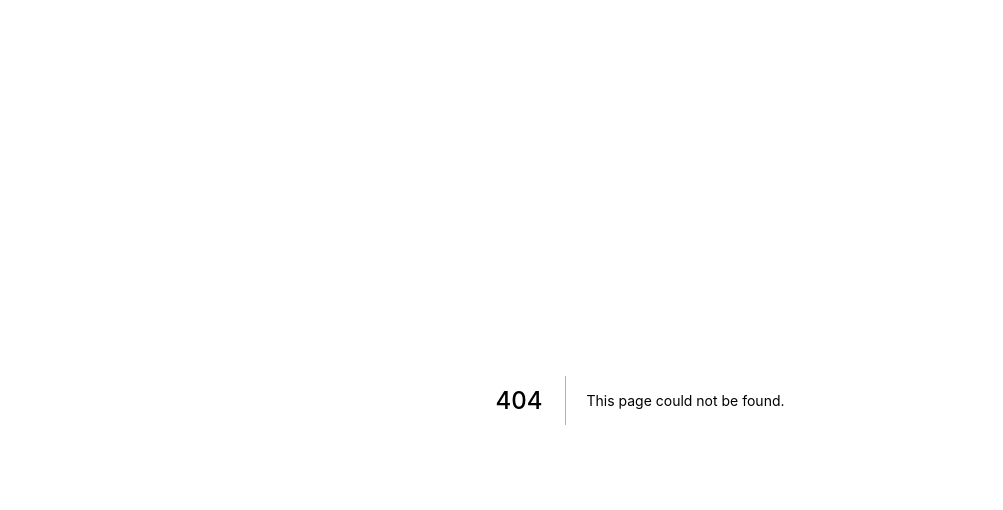
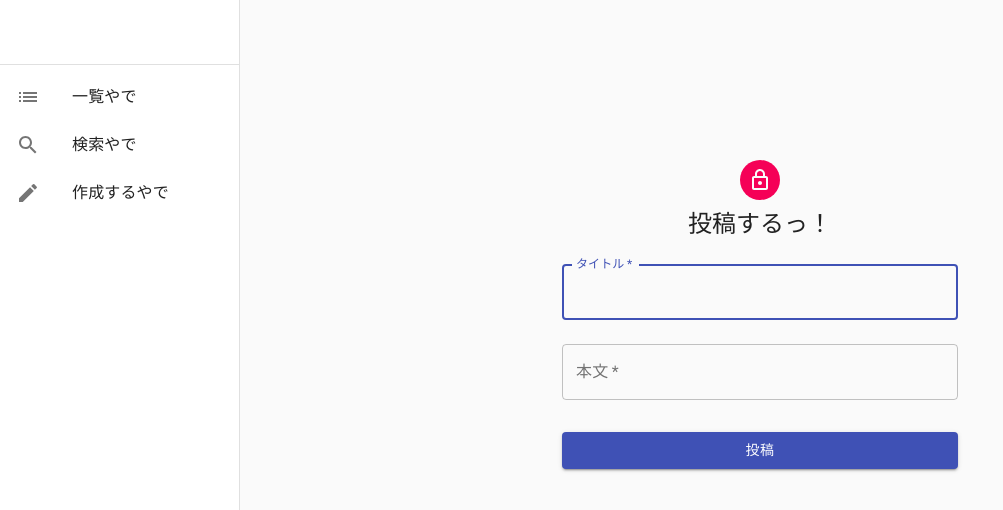
Before and after one commit to YoshijiFujiwara/saborie, a Next.js app in the folder ui/: page /create in a window 1280 px wide. Before the commit this address had no page. Shown: the top 510 px of the page, without its empty margins (0-1003 px from the left). Built offline with nearby package versions, Linux system fonts and the light colour scheme.

Commit message:
create post mutation query

```diff
--- /dev/null
+++ b/ui/components/PostForm.tsx
@@ -0,0 +1,111 @@
+import Avatar from "@material-ui/core/Avatar";
+import Box from "@material-ui/core/Box";
+import Button from "@material-ui/core/Button";
+import Checkbox from "@material-ui/core/Checkbox";
+import Container from "@material-ui/core/Container";
+import CssBaseline from "@material-ui/core/CssBaseline";
+import FormControlLabel from "@material-ui/core/FormControlLabel";
+import Grid from "@material-ui/core/Grid";
+import Link from "@material-ui/core/Link";
+import { makeStyles } from "@material-ui/core/styles";
+import TextField from "@material-ui/core/TextField";
+import Typography from "@material-ui/core/Typography";
+import LockOutlinedIcon from "@material-ui/icons/LockOutlined";
+import React, { useState } from "react";
+import { useCreatePostMutation } from "../generated/graphql";
+
+const useStyles = makeStyles(theme => ({
+  paper: {
+    marginTop: theme.spacing(8),
+    display: "flex",
+    flexDirection: "column",
+    alignItems: "center"
+  },
+  avatar: {
+    margin: theme.spacing(1),
+    backgroundColor: theme.palette.secondary.main
+  },
+  form: {
+    width: "100%", // Fix IE 11 issue.
+    marginTop: theme.spacing(1)
+  },
+  submit: {
+    margin: theme.spacing(3, 0, 2)
+  }
+}));
+
+const PostForm: React.FC = () => {
+  const classes = useStyles();
+
+  // state
+  const [title, setTitle] = useState<string>("");
+  const [body, setBody] = useState<string>("");
+
+  // graphql
+
+  // functions
+  const handleChangeTitle = (
+    e: React.ChangeEvent<HTMLTextAreaElement | HTMLInputElement>
+  ) => {
+    setTitle(e.target.value);
+  };
+  const handleChangeBody = (
+    e: React.ChangeEvent<HTMLTextAreaElement | HTMLInputElement>
+  ) => {
+    setBody(e.target.value);
+  };
+  const handleSubmit = (e: React.FormEvent<HTMLFormElement>) => {
+    e.preventDefault();
+  };
+
+  return (
+    <Container component="main" maxWidth="xs">
+      <CssBaseline />
+      <div className={classes.paper}>
+        <Avatar className={classes.avatar}>
+          <LockOutlinedIcon />
+        </Avatar>
+        <Typography component="h1" variant="h5">
+          投稿するっ！
+        </Typography>
+        <form className={classes.form} noValidate>
+          <TextField
+            variant="outlined"
+            margin="normal"
+            required
+            fullWidth
+            id="title"
+            label="タイトル"
+            name="title"
+            autoFocus
+            value={title}
+            onChange={handleChangeTitle}
+          />
+          <TextField
+            variant="outlined"
+            margin="normal"
+            required
+            fullWidth
+            name="body"
+            label="本文"
+            id="body"
+            multiline={true}
+            value={body}
+            onChange={handleChangeBody}
+          />
+          <Button
+            type="submit"
+            fullWidth
+            variant="contained"
+            color="primary"
+            className={classes.submit}
+          >
+            投稿
+          </Button>
+        </form>
+      </div>
+    </Container>
+  );
+};
+
+export default PostForm;
--- a/ui/layouts/default.tsx
+++ b/ui/layouts/default.tsx
@@ -21,6 +21,7 @@ import ListIcon from "@material-ui/icons/List";
 import MenuIcon from "@material-ui/icons/Menu";
 import PersonIcon from "@material-ui/icons/Person";
 import SearchIcon from "@material-ui/icons/Search";
+import Router from "next/router";
 import React, { useContext } from "react";
 import Context from "../contexts";
 
@@ -62,16 +63,19 @@ const useStyles = makeStyles((theme: Theme) =>
 
 const drawerItems = [
   {
-    title: "一覧",
-    icon: <ListIcon />
+    title: "一覧やで",
+    icon: <ListIcon />,
+    linkUrl: "/"
   },
   {
-    title: "検索",
-    icon: <SearchIcon />
+    title: "検索やで",
+    icon: <SearchIcon />,
+    linkUrl: "/search"
   },
   {
-    title: "作成",
-    icon: <CreateIcon />
+    title: "作成するやで",
+    icon: <CreateIcon />,
+    linkUrl: "/create"
   }
 ];
 
@@ -92,8 +96,14 @@ export default function DefaultLayout({ children }) {
       <div className={classes.toolbar} />
       <Divider />
       <List>
-        {drawerItems.map(({ title, icon }, index) => (
-          <ListItem button key={index}>
+        {drawerItems.map(({ title, icon, linkUrl }, index) => (
+          <ListItem
+            button
+            key={index}
+            onClick={() => {
+              Router.push(linkUrl);
+            }}
+          >
             <ListItemIcon>{icon}</ListItemIcon>
             <ListItemText primary={title} />
           </ListItem>
--- /dev/null
+++ b/ui/pages/create.tsx
@@ -0,0 +1,15 @@
+import React from "react";
+import PostForm from "../components/PostForm";
+import DefaultLayout from "../layouts/default";
+import { withApollo } from "../lib/apollo";
+
+const CreatePage: React.FC = () => {
+  return (
+    <DefaultLayout>
+      <PostForm />
+    </DefaultLayout>
+  );
+};
+
+const CreatePageWithApollo = withApollo(CreatePage);
+export default CreatePageWithApollo;
--- a/ui/pages/index.tsx
+++ b/ui/pages/index.tsx
@@ -23,7 +23,7 @@ const IndexPage: NextPage = () => {
           <PostList posts={posts as Post[]} />
         </Grid>
         <Grid item xs={6}>
-          右やで
+          コメント一覧が見れるようにする予定やで！
         </Grid>
       </Grid>
     </DefaultLayout>
```
Also changed, not shown: ui/generated/graphql.tsx (+66 -0 lines), ui/graphql/create-post.graphql (added, +11 -0 lines).
